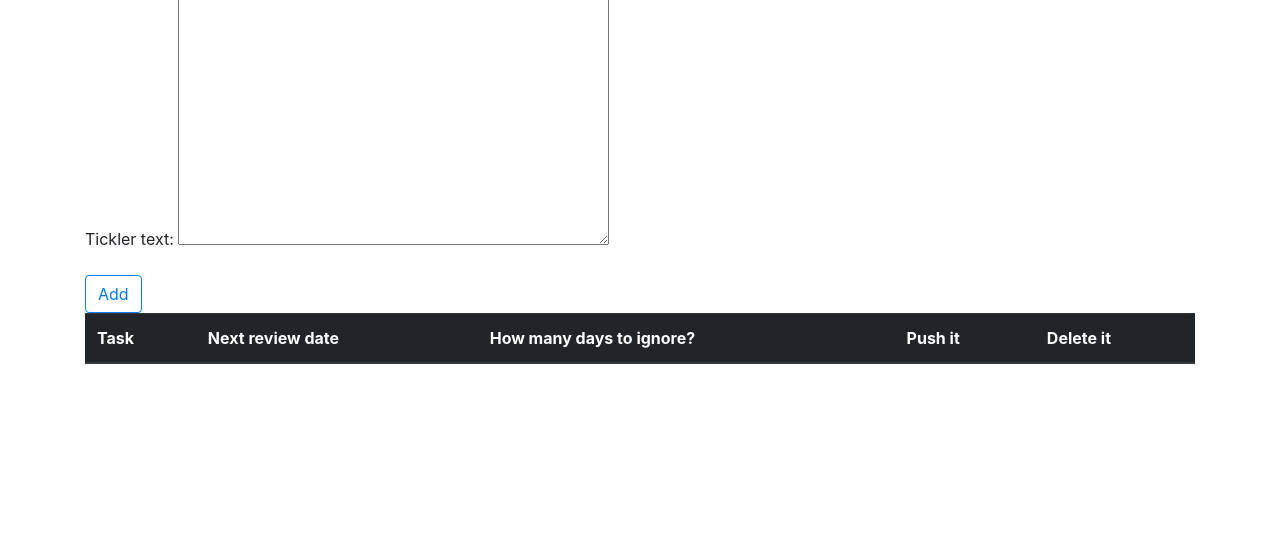
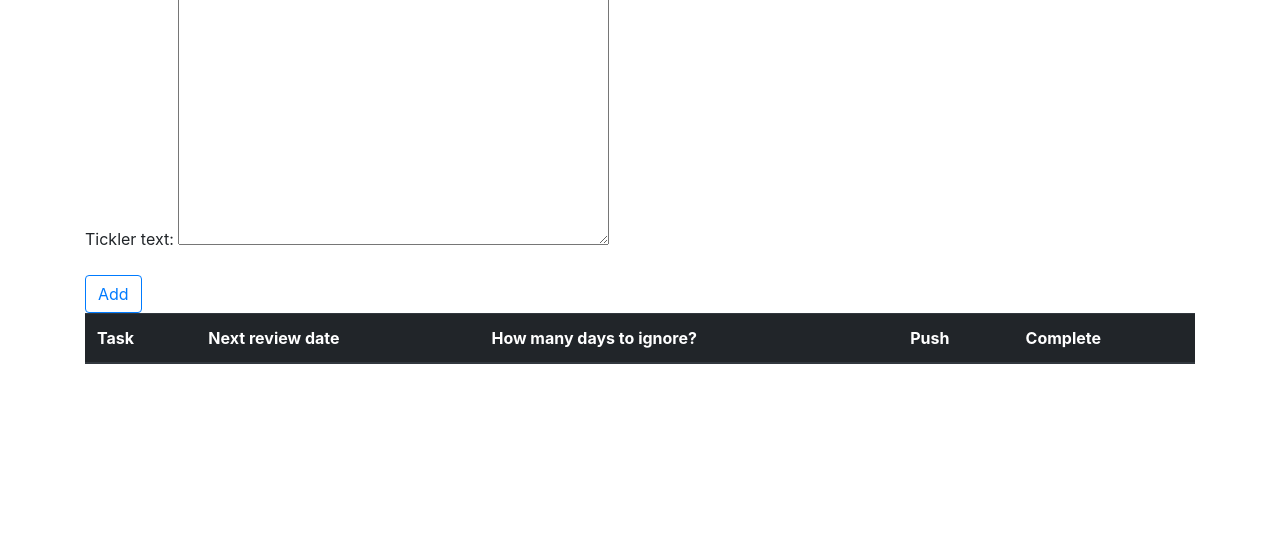
Before and after one commit to tjr226/initialtasks, a Django app: page / in a window 1280 px wide. Shown: the part 57-604 px from the top of the page. Run offline with Django 3.2, Linux system fonts and the light colour scheme; data comes from the database, SQL or seed files in the repository; both versions use the stored data as it was after the commit; lists and menus that the app fills with data are empty; parts of the project's set-up code (start-up, migrations or seed data) failed here and were passed over; some libraries are stand-ins or nearby versions.

Commit message:
refactored variables and HTML from Delete task to Complete task

```diff
--- a/myproject/templates/home.html
+++ b/myproject/templates/home.html
@@ -24,8 +24,8 @@
             <th>Task</th>
             <th>Next review date</th>
             <th>How many days to ignore?</th>
-            <th>Push it</th>
-            <th>Delete it</th>
+            <th>Push</th>
+            <th>Complete</th>
         </tr>
     </thead>
     <tbody>
@@ -60,10 +60,10 @@
                 <form method="post">
 
                     {% csrf_token %}
-                    {{ delete_task_button.as_p }}
+                    {{ complete_task_button.as_p }}
                     <input value="{{item.tickler_text}}" name="item_tickler_text" type="hidden">
-                    <button type="delete_task_button" name="delete"
-                        class="btn btn-outline-secondary">Delete</button>
+                    <button type="complete_task_button" name="complete"
+                        class="btn btn-outline-secondary">Complete</button>
                 </form>
 
 
--- a/myproject/todoapp/forms.py
+++ b/myproject/todoapp/forms.py
@@ -9,7 +9,7 @@ class NewTicklerItemForm(forms.ModelForm):
         # next line picks out the tickler_text field from the TicklerItem model
         fields = ['tickler_text']
 
-class DeleteTaskButton(forms.ModelForm):
+class CompleteTaskButton(forms.ModelForm):
     class Meta:
         model = TicklerItem
         fields = []
--- a/myproject/todoapp/views.py
+++ b/myproject/todoapp/views.py
@@ -4,7 +4,7 @@ from django.shortcuts import render, redirect, get_object_or_404
 # copied from django-boards
 from django.http import HttpResponse
 from .models import TicklerItem
-from .forms import NewTicklerItemForm, DeleteTaskButton, PushTaskButton
+from .forms import NewTicklerItemForm, CompleteTaskButton, PushTaskButton
 from datetime import datetime, timedelta
 
 
@@ -12,7 +12,7 @@ def home(request):
     new_task_form = NewTicklerItemForm(request.POST)
 
     new_tickler_form = NewTicklerItemForm()
-    delete_task_button = DeleteTaskButton()
+    complete_task_button = CompleteTaskButton()
     push_task_button = PushTaskButton()
 
     # code to process form entries
@@ -36,9 +36,9 @@ def home(request):
 
             return redirect('home')
             #
-        elif 'delete' in request.POST:
-            print("delete task button press")
-            form = DeleteTaskButton(request.POST)
+        elif 'complete' in request.POST:
+            print("complete task button press")
+            form = CompleteTaskButton(request.POST)
             if form.is_valid():
                 x = request.POST['item_tickler_text']
                 tickler_to_update = TicklerItem.objects.get(tickler_text=x)
@@ -48,11 +48,9 @@ def home(request):
             return redirect('home')
     else:
         new_tickler_form = NewTicklerItemForm()
-        delete_task_button = DeleteTaskButton()
+        complete_task_button = CompleteTaskButton()
         push_task_button = PushTaskButton()
 
-        # completed_task_button = CompleteTaskForm()
-        # push_task_form = PushTaskForm()
 
 
 
@@ -65,5 +63,5 @@ def home(request):
         'items': items,
         'new_tickler_form': new_tickler_form,
         'push_task_button': push_task_button,
-        'delete_task_button': delete_task_button
+        'complete_task_button': complete_task_button
     })
```
Also changed, not shown: myproject/db.sqlite3.
